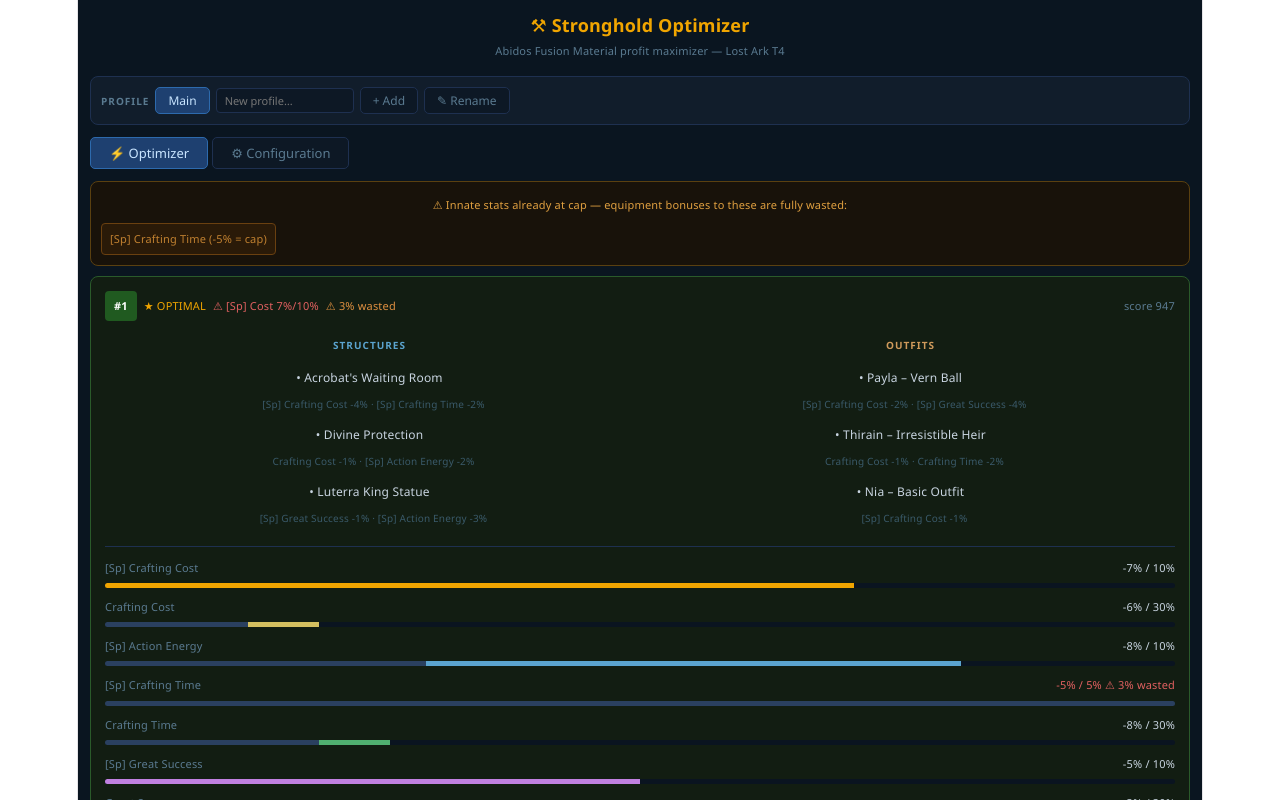
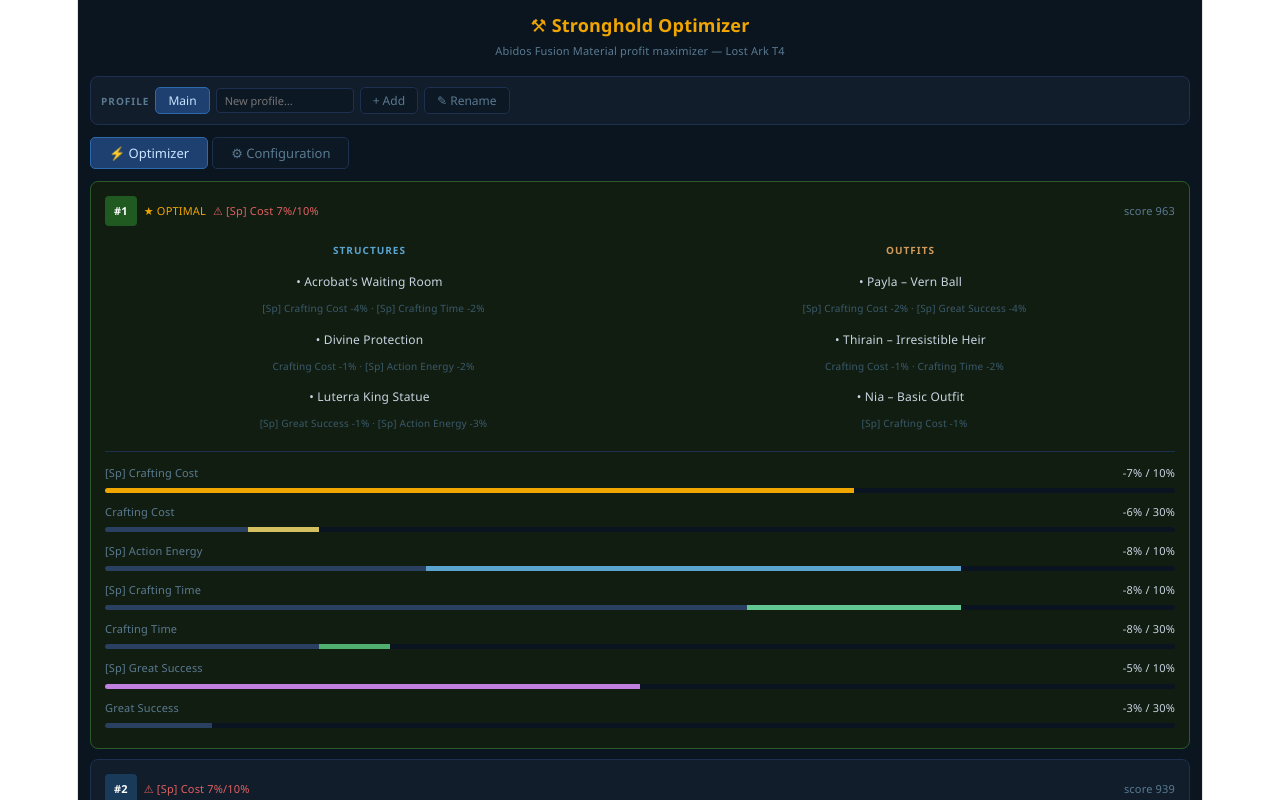
Before and after one commit to edoreld/stronghold-optimizer, a React (Vite) app: page / in a window 1280 px wide. Shown: the top 800 px of the page. Built offline with nearby package versions, Linux system fonts and the light colour scheme.

Commit message:
Fix caps

```diff
--- a/src/App.jsx
+++ b/src/App.jsx
@@ -21,7 +21,7 @@
 
 const CAPS = {
   specialCost:10, generalCost:30,
-  specialGSC:10,  specialTime:5,
+  specialGSC:10,  specialTime:10,
   specialEnergy:10, generalEnergy:10,
   generalGSC:30,  generalTime:30,
 };
```
